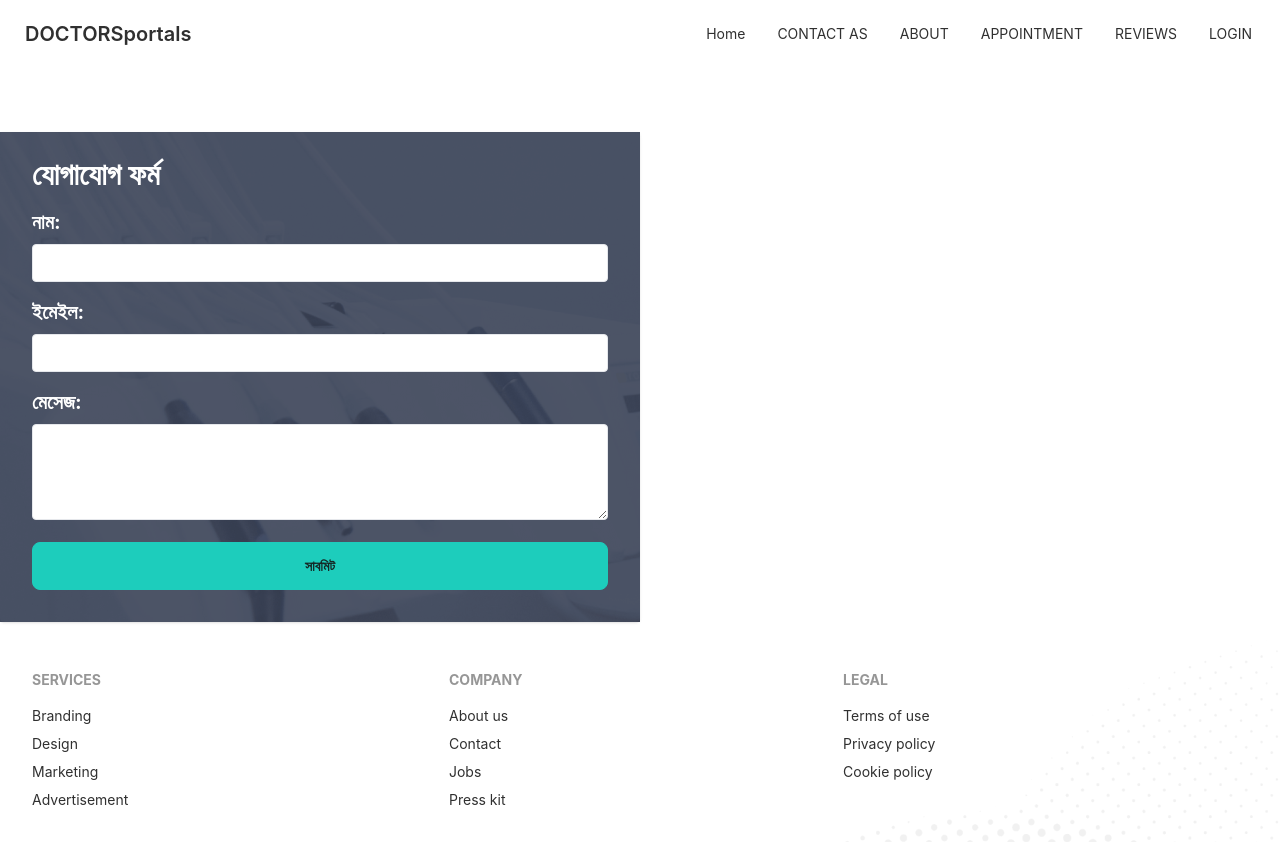
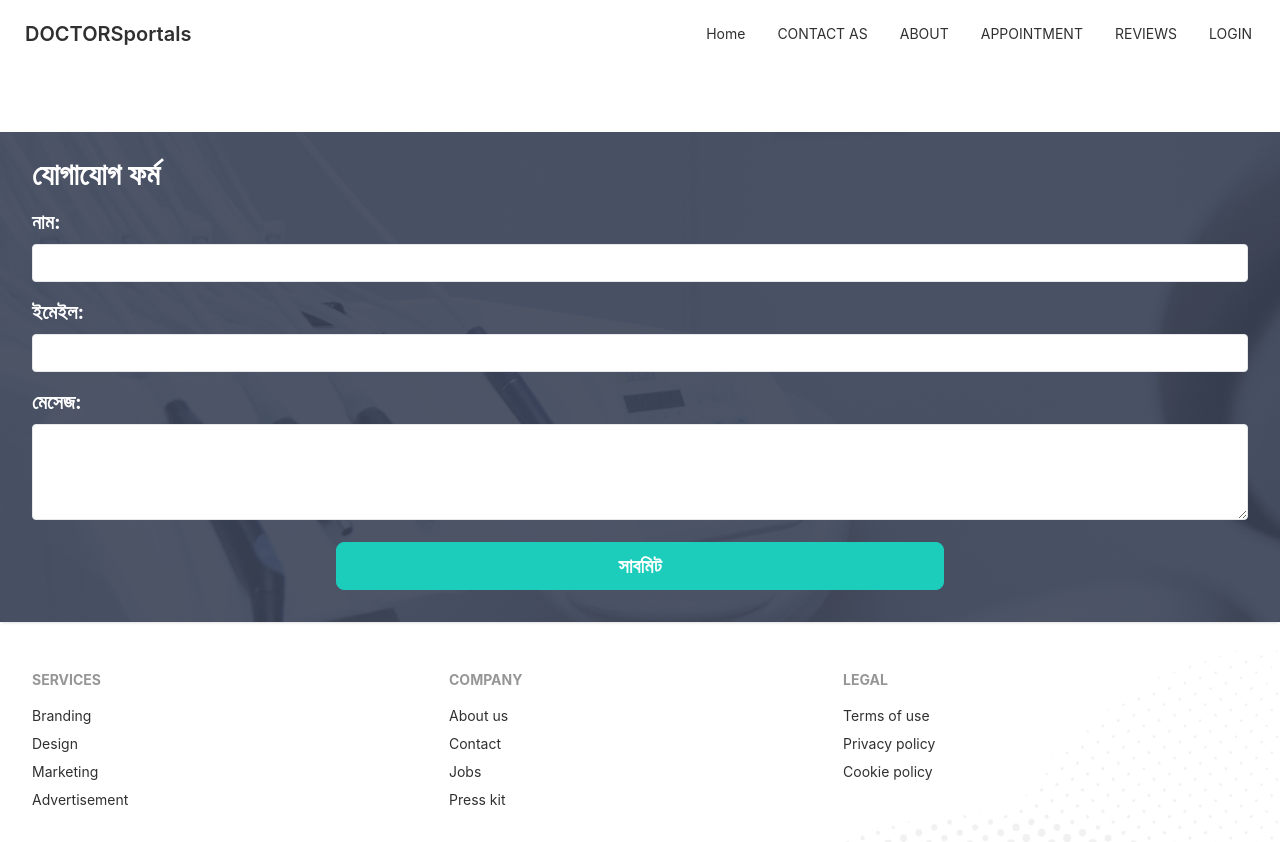
Before and after one commit to shakilmonsi/doctorprotailfive-main, a React (Create React App) app: page /contactas in a window 1280 px wide. Built offline with nearby package versions, Linux system fonts and the light colour scheme.

Commit message:
add a  AuthProvider and setup ok

```diff
--- a/package.json
+++ b/package.json
@@ -7,6 +7,7 @@
     "@testing-library/react": "^13.4.0",
     "@testing-library/user-event": "^13.5.0",
     "date-fns": "^2.30.0",
+    "firebase": "^10.4.0",
     "react": "^18.2.0",
     "react-day-picker": "^8.8.2",
     "react-dom": "^18.2.0",
--- /dev/null
+++ b/src/Context/AuthProvider.js
@@ -0,0 +1,19 @@
+import React, { createContext } from 'react';
+import { getAuth } from 'firebase/auth';
+import app from '../Firebase/firebase.config';
+export const AuthContext = createContext();
+const auth = getAuth(app)
+
+const AuthProvider = ({ children }) => {
+  const authInfo = {
+    // Your authentication logic here
+  };
+
+  return (
+    <AuthContext.Provider value={authInfo}>
+      {children}
+    </AuthContext.Provider>
+  );
+};
+
+export default AuthProvider;
--- a/src/Firebase/Firebase.confige.js
+++ b/src/Firebase/firebase.config.js
@@ -2,7 +2,7 @@
 import { initializeApp } from "firebase/app";
 // TODO: Add SDKs for Firebase products that you want to use
 // https://firebase.google.com/docs/web/setup#available-libraries
-
+//
 // Your web app's Firebase configuration
 const firebaseConfig = {
   apiKey: "AIzaSyDJKHF1lwJ7CmKeNUauTeWYCbFsblI3QGo",
@@ -15,4 +15,4 @@ const firebaseConfig = {
 
 // Initialize Firebase
 const app = initializeApp(firebaseConfig);
-export default app
+export default app;
--- a/src/Login/Sineup/Singup.js
+++ b/src/Login/Sineup/Singup.js
@@ -42,14 +42,17 @@ const Singup = () => {
 
 
           <input  {...register("password",{required:"password is a required",
-  minLength:{value:6 ,message:'password must be 6 characters or ok'}
+
+  minLength:{value:6 ,message:'password must be 6 characters or ok'},
+  // pattern:{value:/^(?=.*[A-Z].*[A-Z])(?=.*[!@#$&*])(?=.*[0-9].*[0-9])(?=.*[a-z].*[a-z].*[a-z]).{8}$/, message:' plaess String password '}
 })} type="text" placeholder="Password" className="input input-bordered w-full max-w-xs" />
 
           {errors.password && <p role="alert">{errors.password?.message}</p>}
 
+
         </div>
 
-              <input type="submit" className='btn btn-accent w-full'/>
+              <input type="submit" className='btn btn-accent w-full mt-5'/>
             </form>
             <p> pleasse Login <Link to="/login" className='text-secondary'>alraday account</Link></p>
             <div className="divider">OR</div>
--- a/src/Pages/Home/Contactfrom/ContactForm.js
+++ b/src/Pages/Home/Contactfrom/ContactForm.js
@@ -20,7 +20,7 @@ const ContactForm=()=> {
   };
 
   return (
-    <section className='mt-16 w-1/2 justify-center items-center mr-16'
+    <section className='mt-16 w-full justify-center items-center '
   style={{
     background: `url(${appointment})`
   }}>
@@ -70,8 +70,11 @@ const ContactForm=()=> {
            className="appearance-none border rounded w-full py-2 px-3 text-white leading-tight focus:outline-none focus:shadow-outline h-24"
          ></textarea>
        </div>
+    <div className='text-center'>
+    <input className='btn btn-accent w-1/2 font-bold text-xl text-white m-auto' type="submit" value="সাবমিট" />
 
-       <input className='btn btn-accent w-full' type="submit" value="সাবমিট" />
+    </div>
+       {/* <input className='btn btn-accent font-bold text-3xl text-white ' type="submit" value="সাবমিট" /> */}
 
      </form>
    </div>
--- a/src/index.js
+++ b/src/index.js
@@ -4,10 +4,12 @@ import './index.css';
 import App from './App';
 import reportWebVitals from './reportWebVitals';
 import 'react-day-picker/dist/style.css';
+import AuthProvider from './Context/AuthProvider';
 const root = ReactDOM.createRoot(document.getElementById('root'));
 root.render(
   <React.StrictMode>
-    <App />
+    <AuthProvider><App/></AuthProvider>
+
   </React.StrictMode>
 );
 
```
Also changed, not shown: 1 other file (tests, documents, lock files or other folders).
